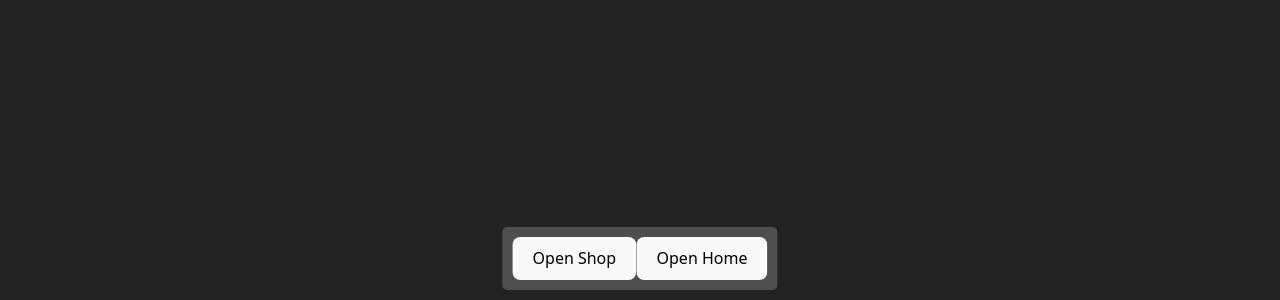
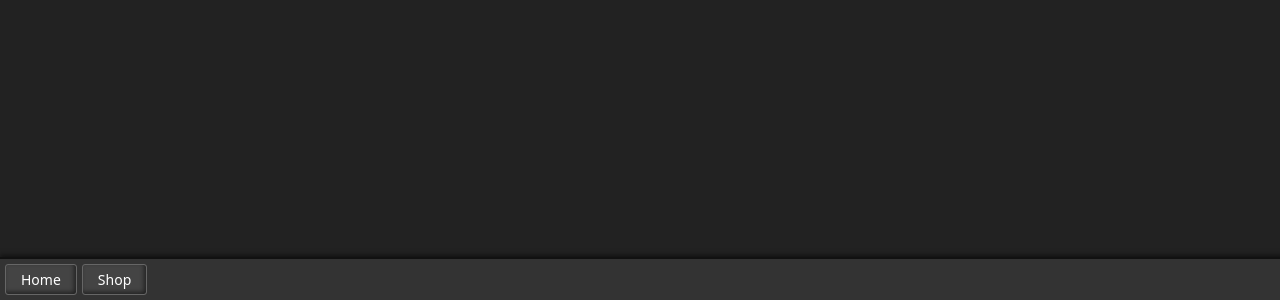
Before and after one commit to Moshivar/moshivar.github.io, a Vue app: page /home in a window 1280 px wide. Shown: the part 500-800 px from the top of the page. Built offline with nearby package versions, Linux system fonts and the light colour scheme.

Commit message:
Get good

```diff
--- a/src/App.vue
+++ b/src/App.vue
@@ -1,9 +1,6 @@
 <template>
   <div class="desktop">
-    <nav>
-      <button @click="openWindow('Shop')">Open Shop</button>
-      <button @click="openWindow('Home')">Open Home</button>
-    </nav>
+    <BottomNavBar :openWindow="openWindow" />
 
     <Window
         v-for="win in openWindows"
@@ -22,11 +19,15 @@ import { ref, markRaw } from "vue";
 import Window from "@/components/Window.vue";
 import Shop from "@/views/Shop.vue";
 import Home from "@/views/Home.vue";
+import BottomNavBar from "@/components/BottomNavBar.vue";
 
 // State to manage open windows
 const openWindows = ref([]);
 
 const openWindow = (title) => {
+  if (openWindows.value.some((win) => win.title === title)) {
+    return; // Prevent opening the same window multiple times
+  }
   let component;
   if (title === "Shop") component = markRaw(Shop);
   if (title === "Home") component = markRaw(Home);
@@ -49,16 +50,5 @@ const closeWindow = (id) => {
   width: 100vw;
   height: 100vh;
   background: #222;
-  overflow: hidden;
-}
-nav {
-  position: absolute;
-  bottom: 10px;
-  left: 50%;
-  transform: translateX(-50%);
-  background: rgba(255, 255, 255, 0.2);
-  padding: 10px;
-  border-radius: 5px;
-  z-index: 1000;
 }
 </style>
--- /dev/null
+++ b/src/components/BottomNavBar.vue
@@ -0,0 +1,47 @@
+<template>
+  <nav class="bottom-nav">
+    <button class="taskbar-item" @click="openWindow('Home')">
+      Home
+    </button>
+    <button class="taskbar-item" @click="openWindow('Shop')">
+      Shop
+    </button>
+  </nav>
+</template>
+
+<script setup>
+defineProps({
+  openWindow: Function,
+});
+</script>
+
+<style scoped>
+.bottom-nav {
+  position: fixed;
+  bottom: 0;
+  left: 0;
+  width: 100%;
+  background: #333;
+  display: flex;
+  align-items: center;
+  padding: 5px;
+  border-top: 2px solid #111;
+  box-shadow: 0 -2px 5px rgba(0, 0, 0, 0.5);
+}
+
+.taskbar-item {
+  background: #444;
+  color: white;
+  border: 1px solid #666;
+  padding: 5px 15px;
+  margin-right: 5px;
+  cursor: pointer;
+  font-size: 14px;
+  border-radius: 3px;
+  box-shadow: inset -2px -2px 4px rgba(0, 0, 0, 0.5);
+}
+
+.taskbar-item:hover {
+  background: #555;
+}
+</style>
--- a/src/components/Window.vue
+++ b/src/components/Window.vue
@@ -1,12 +1,8 @@
 <template>
-  <div
-      class="window"
-      :style="{ width: width + 'px', height: height + 'px', top: y + 'px', left: x + 'px' }"
-      @mousedown="bringToFront"
-  >
+  <div class="window" :style="{ width: width + 'px', height: height + 'px', top: y + 'px', left: x + 'px' }" @mousedown="bringToFront">
     <div class="title-bar" @mousedown="startDrag">
-      <span>{{ title }}</span>
-      <button @click="$emit('close', id)">✖</button>
+      <span class="title">{{ title }}</span>
+      <button class="close-btn" @click="$emit('close', id)">✖</button>
     </div>
     <div class="content">
       <slot></slot> <!-- This is where the loaded page will appear -->
@@ -19,8 +15,8 @@
 import { ref } from "vue";
 
 const props = defineProps({
-  id: Number, // Unique ID for each window
-  title: String, // Window title
+  id: { type: Number, required: true },
+  title: String,
 });
 
 const emit = defineEmits(["close"]);
@@ -78,24 +74,51 @@ const bringToFront = (event) => {
 <style scoped>
 .window {
   position: absolute;
-  background: black;
+  background: #222;
   border: 2px solid #333;
-  border-radius: 5px;
-  box-shadow: 3px 3px 10px rgba(0, 0, 0, 0.2);
+  border-radius: 2px;
+  box-shadow: 2px 2px 5px rgba(0, 0, 0, 0.5);
   overflow: hidden;
+  font-family: sans-serif;
+  color: white;
 }
+
 .title-bar {
   background: #444;
   color: white;
   padding: 5px;
   display: flex;
   justify-content: space-between;
+  align-items: center;
+  font-weight: bold;
   cursor: grab;
   user-select: none;
+  height: 25px;
 }
+
+.title {
+  margin-left: 5px;
+}
+
+.close-btn {
+  background: #ff4444;
+  border: none;
+  color: white;
+  font-weight: bold;
+  padding: 2px 8px;
+  cursor: pointer;
+  border-radius: 2px;
+}
+
+.close-btn:hover {
+  background: #cc0000;
+}
+
 .content {
   padding: 10px;
+  border-top: 1px solid #444;
 }
+
 .resize-handle {
   position: absolute;
   bottom: 0;
@@ -103,6 +126,6 @@ const bringToFront = (event) => {
   width: 15px;
   height: 15px;
   cursor: nwse-resize;
-  background: #ccc;
+  background: #666;
 }
 </style>
--- a/src/router/index.ts
+++ b/src/router/index.ts
@@ -3,8 +3,8 @@ import Shop from "../views/Shop.vue"; // ✅ Change "@/" to "../"
 import Home from "../views/Home.vue";
 
 const routes = [
-    { path: "/shop", component: Shop },
-    {path: "/home", component: Home}
+    { path: "/shop", component: Shop, name: "Shop" },
+    {path: "/home", component: Home, name: "Home"},
 ];
 
 const router = createRouter({
--- a/src/views/Home.vue
+++ b/src/views/Home.vue
@@ -10,5 +10,4 @@
 </template>
 
 <style scoped>
-background-color: black;
 </style>
```
